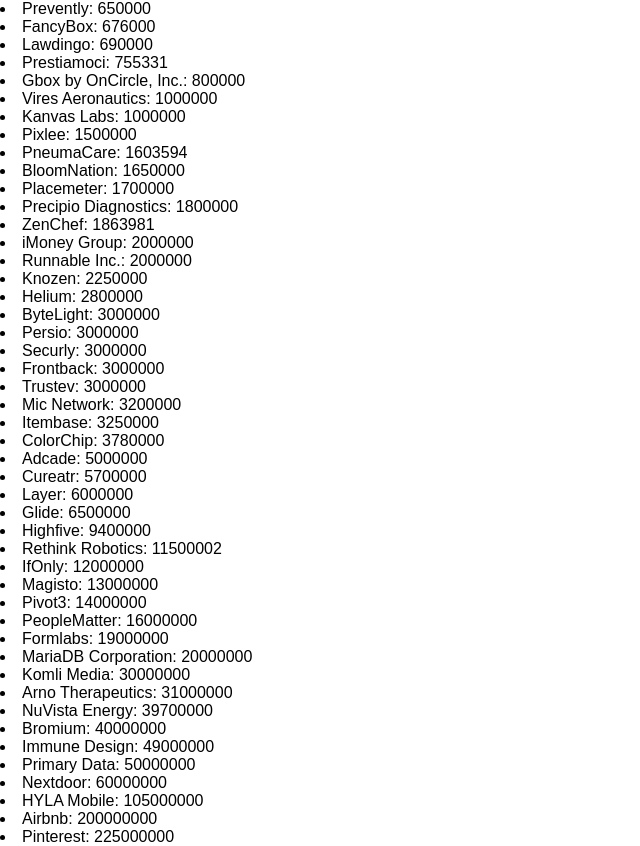
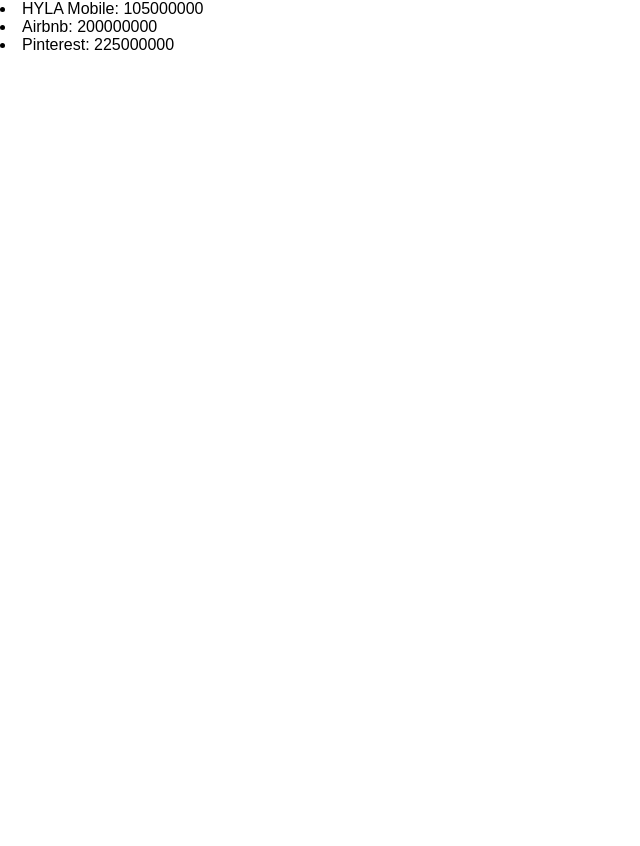
Before and after one commit to Christophertdoc/crunchbase-dashboard, a React (Create React App) app: page / in a window 1280 px wide. Shown: the whole page, without its empty margins (0-640 px from the left). After the commit the page ends 800 px from the top, so only its background shows below. Built offline with nearby package versions, Linux system fonts and the light colour scheme.

Commit message:
return last three elements in sorted array

```diff
--- a/src/components/FundingRounds.js
+++ b/src/components/FundingRounds.js
@@ -11,13 +11,12 @@
            a.raised_amount_usd - b.raised_amount_usd
         )
 
-        console.log(sorted);
+        const topValues = sorted.slice(-3);
 
         return(
             <div>
-                {sorted.map(company => {
+                {topValues.map(company => {
                     if(company.raised_amount_usd) {
-                        console.log(sorted.length);
                         return (
                             <li>{company.company_name}: {company.raised_amount_usd}</li>
                         );
```
